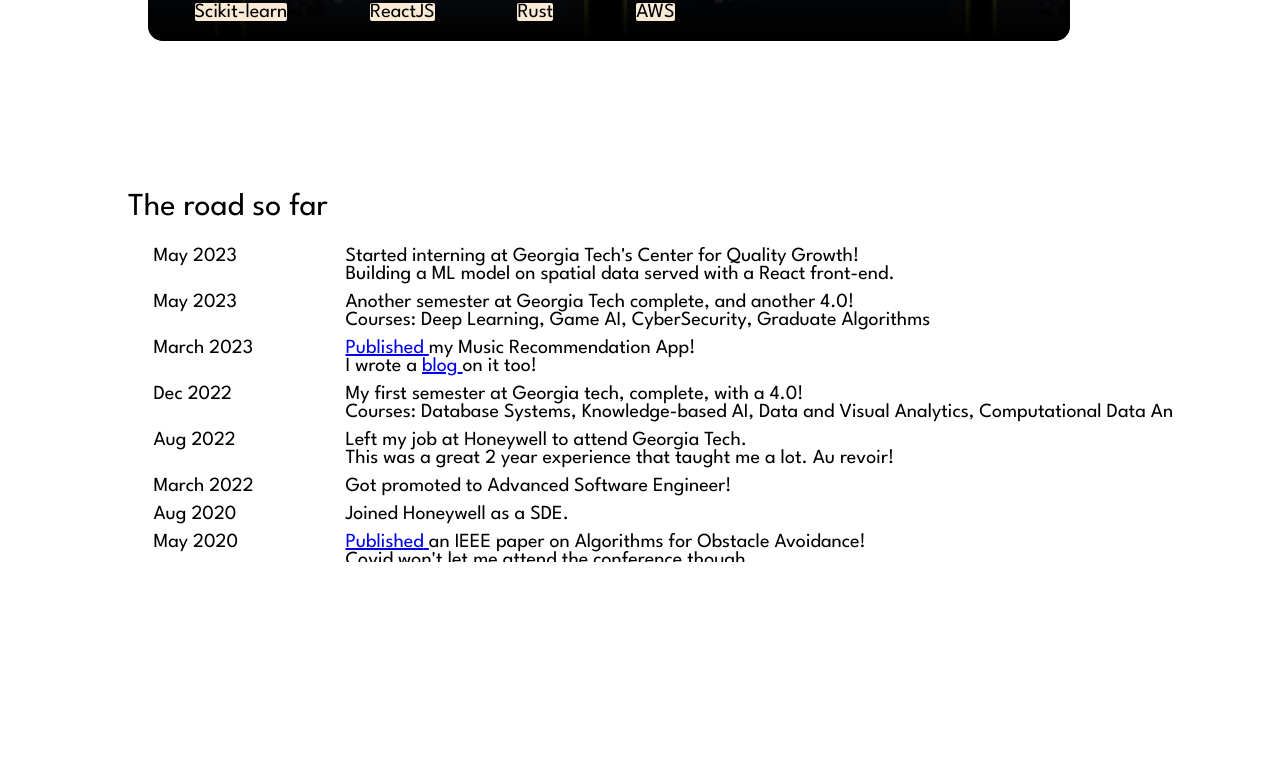
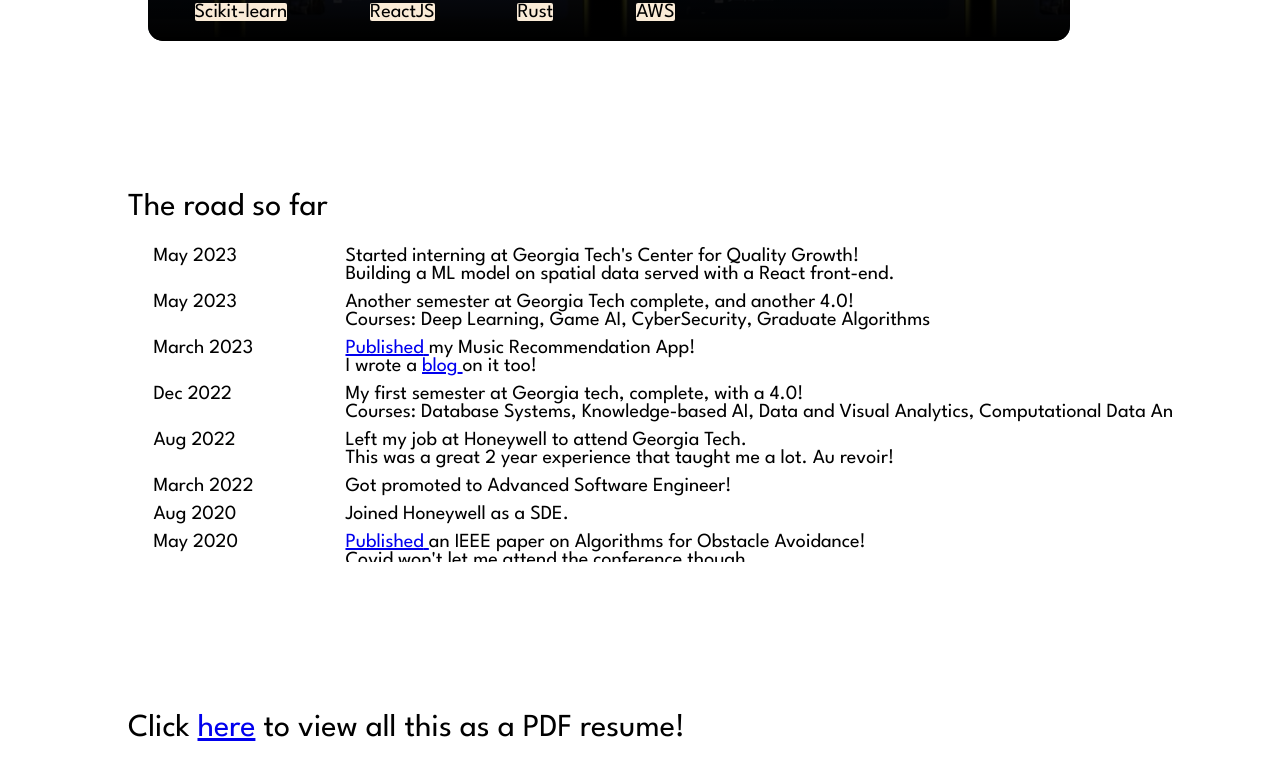
Before and after one commit to ManishLapasi/ManishLapasi.github.io, a React (Create React App) app: page / in a window 1280 px wide. Shown: the part 2276-3055 px from the top of the page. Built offline with nearby package versions, Linux system fonts and the light colour scheme.

Commit message:
resume drive link

```diff
--- a/src/App.js
+++ b/src/App.js
@@ -63,6 +63,7 @@ function App() {
         <div style={{marginBottom: "10vh"}} id="timelineDiv">
           <Roads/>
         </div>
+        <div className="heading" id="s4">Click <a href="https://drive.google.com/file/d/1CN0BS5TtZ3xLGfCIiYqnOUOJfpqROP_W/view?usp=drive_link" target="_blank" rel="noopener noreferrer">here</a> to view all this as a PDF resume!</div>
       </div>
     </div>
   );
```
